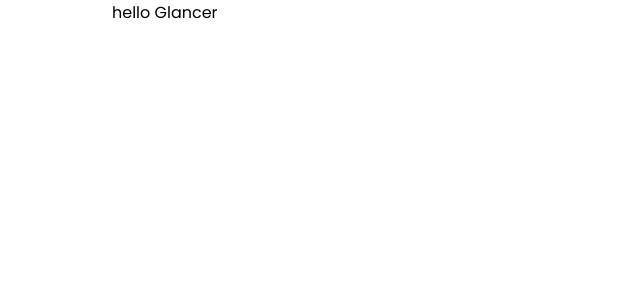
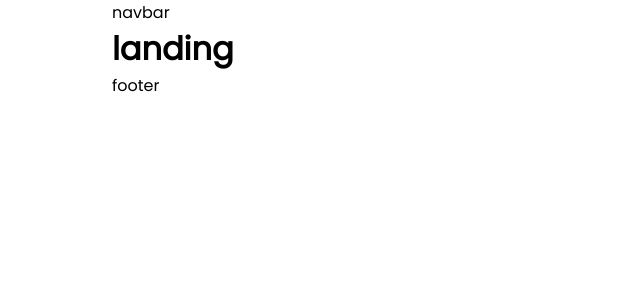
Before and after one commit to CA-G12/g-lanceer, a React (Create React App) app in the folder client/: page / in a window 1280 px wide. Shown: the top 300 px of the page, without its empty margins (0-640 px from the left). Built offline with nearby package versions, Linux system fonts and the light colour scheme.

Commit message:
feat: create the react router

```diff
--- a/client/package.json
+++ b/client/package.json
@@ -12,6 +12,7 @@
     "@types/react-dom": "^18.0.6",
     "react": "^18.2.0",
     "react-dom": "^18.2.0",
+    "react-router-dom": "^6.4.2",
     "react-scripts": "5.0.1",
     "typescript": "^4.8.4",
     "web-vitals": "^2.1.4"
@@ -21,7 +22,7 @@
     "build": "react-scripts build",
     "test": "react-scripts test",
     "eject": "react-scripts eject",
-    "lint":"eslint ./src",
+    "lint": "eslint ./src",
     "fix:lint": "npm run lint --fix"
   },
   "eslintConfig": {
--- a/client/src/App.tsx
+++ b/client/src/App.tsx
@@ -1,7 +1,12 @@
+import { Outlet } from 'react-router-dom';
 import './App.css'
 
 function App() {
-  return <div className="container">hello Glancer</div>;
+  return <div className="container">
+    <nav>navbar</nav>
+    <Outlet />
+    <footer>footer</footer>
+  </div>;
 }
 
 export default App;
--- a/client/src/index.tsx
+++ b/client/src/index.tsx
@@ -1,12 +1,13 @@
 import React from "react";
 import ReactDOM from "react-dom/client";
 import App from "./App";
+import { RouterProvider } from 'react-router-dom';
+import router from "./router";
 
-const root = ReactDOM.createRoot(
-  document.getElementById("root") as HTMLElement
+const root = ReactDOM.createRoot(document.getElementById("root") as HTMLElement
 );
 root.render(
   <React.StrictMode>
-    <App />
+    <RouterProvider router={router} />
   </React.StrictMode>
 );
--- /dev/null
+++ b/client/src/router.tsx
@@ -0,0 +1,39 @@
+import { createBrowserRouter, useParams } from 'react-router-dom';
+import App from './App';
+
+const Jop = () => {
+    const { id } = useParams();
+    return <>
+        <h1>jop {id}</h1>
+    </>
+}
+const Freelancer = () => {
+    const { id } = useParams();
+    return <>
+        <h1>freelancer {id}</h1>
+    </>
+}
+const Client = () => {
+    const { id } = useParams();
+    return <>
+        <h1>client {id}</h1>
+    </>
+}
+const router = createBrowserRouter([
+    {
+        path: '/',
+        element: <App />,
+        children: [
+            { index: true, element: <h1>landing</h1> },
+            { path: 'login', element: <h1>login</h1> },
+            { path: 'signup', element: <h1>signup</h1> },
+            { path: '/jobs-search', element: <h1>Search</h1> },
+            { path: 'job/:id', element: <Jop /> },
+            { path: 'freelancer/:id', element: <Freelancer /> },
+            { path: 'client/:id', element: <Client /> },
+        ],
+    },
+    { path: '*', element: <h1>page not found</h1> },
+]);
+
+export default router;
```
Also changed, not shown: 1 other file (tests, documents, lock files or other folders).
